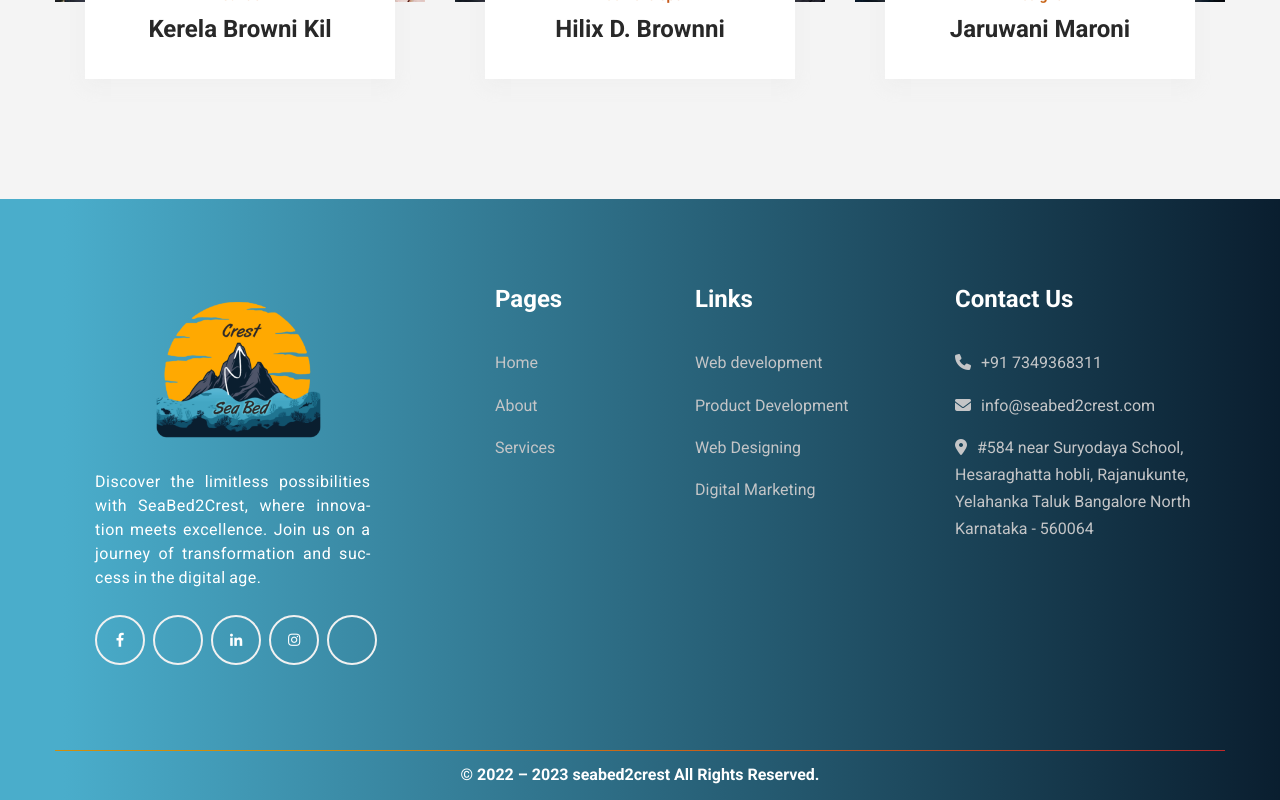
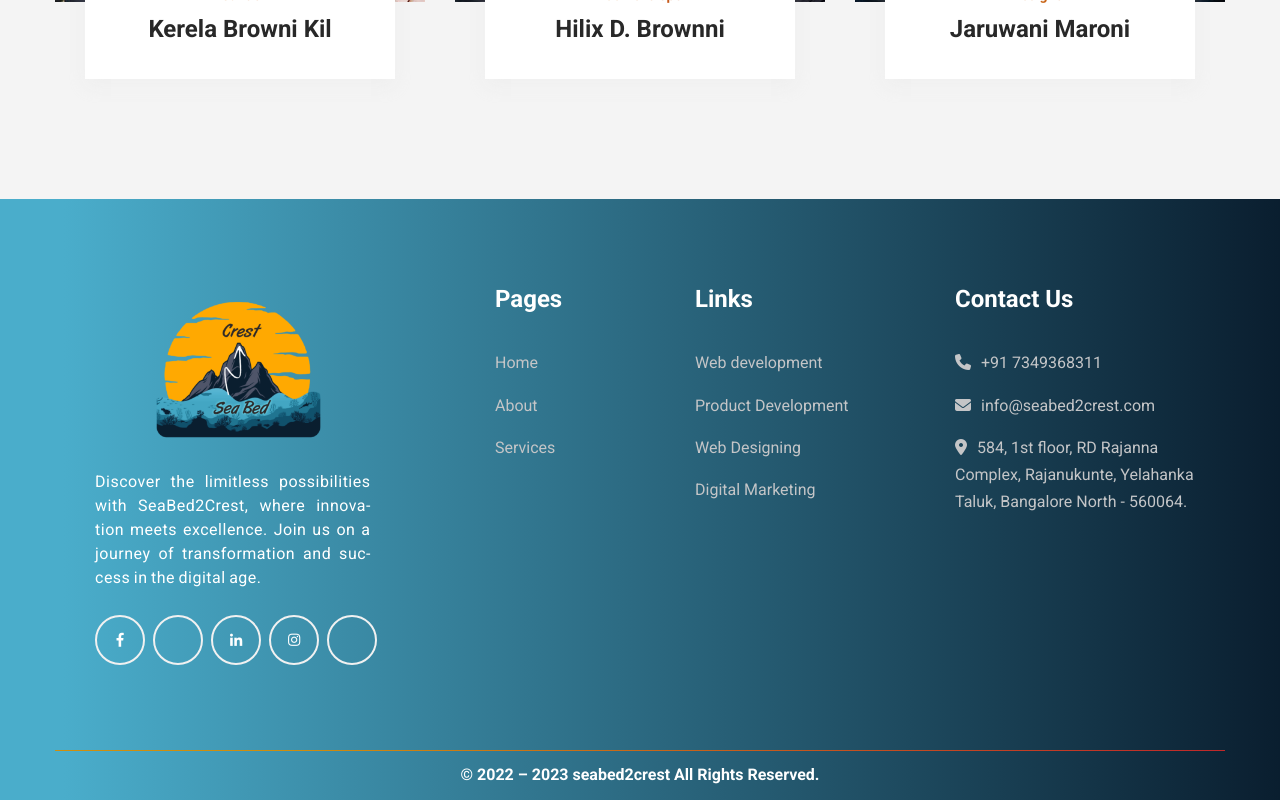
Before and after one commit to sb2crest/seabed2crestwebsite, a React (Create React App) app: page /team in a window 1280 px wide. Shown: the part 2459-3259 px from the top of the page. Built offline with nearby package versions, Linux system fonts and the light colour scheme.

Commit message:
adress change

```diff
--- a/src/markup/layout/footer2.jsx
+++ b/src/markup/layout/footer2.jsx
@@ -186,9 +186,8 @@ class Footer2 extends Component {
                             <i class="fa-solid fa-location-dot"></i>
                           </span>
                           <span className="footer-margin">
-                            #584 near Suryodaya School, Hesaraghatta hobli,
-                            Rajanukunte, Yelahanka Taluk Bangalore North
-                            Karnataka - 560064
+                            584, 1st floor, RD Rajanna Complex, Rajanukunte,
+                            Yelahanka Taluk, Bangalore North - 560064.
                           </span>
                         </p>
                       </div>
--- a/src/markup/pages/contact.jsx
+++ b/src/markup/pages/contact.jsx
@@ -244,8 +244,7 @@ class Contact extends Component {
                       <h3>Office Address</h3>
                       <ul>
                         <li>
-                          #584 near Suryodaya School, Hesaraghatta hobli,
-                          Rajanukunte,Bangalore North Karnataka - 560064
+                        584, 1st floor, RD Rajanna Complex , Rajanukunte, Yelahanka Taluk, Bangalore North - 560064.
                         </li>
                       </ul>
                     </div>
--- a/src/markup/pages/index.jsx
+++ b/src/markup/pages/index.jsx
@@ -915,12 +915,11 @@ class Index extends Component {
                         <h3>Office Address</h3>
                         <ul>
                           <li>
-                            102, 1st floor, AjjeGowdru Nilaya,
-                            <br /> 7th A Cross Rd,
+                           584, 1st floor, RD Rajanna Complex ,
                             <br />
-                            Yelahanka Satellite Town, Yelahanka,
-                            <br />
-                            Bengaluru, Karnataka 560064
+                            Rajanukunte, Yelahanka Taluk,
+                             <br />
+                             Bangalore North - 560064.
                           </li>
                         </ul>
                       </div>
```
